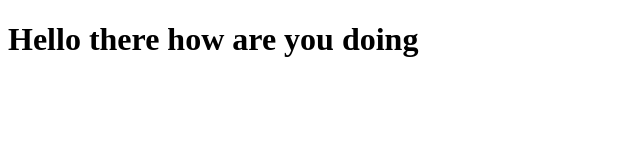
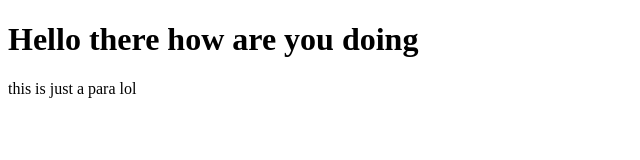
Before and after one commit to sql-inject0r/git-tutorial, a plain HTML site: page index.html in a window 1280 px wide. Shown: the whole page, without its empty margins (0-640 px from the left). Drawn offline with Linux system fonts and the light colour scheme.

Commit message:
added a paragraph

```diff
--- a/index.html
+++ b/index.html
@@ -5,5 +5,6 @@
 	</head>
 	<body>
 		<h1>Hello there how are you doing</h1>
+		<p>this is just a para lol</p>
 	</body>
 </html>
```
